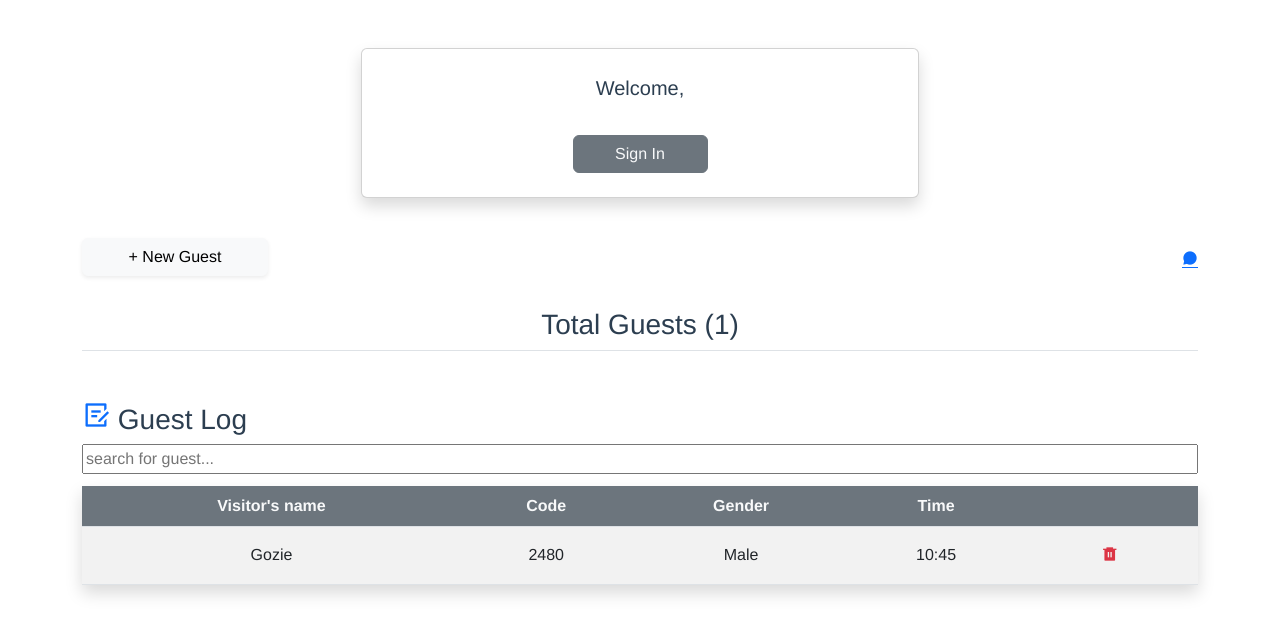
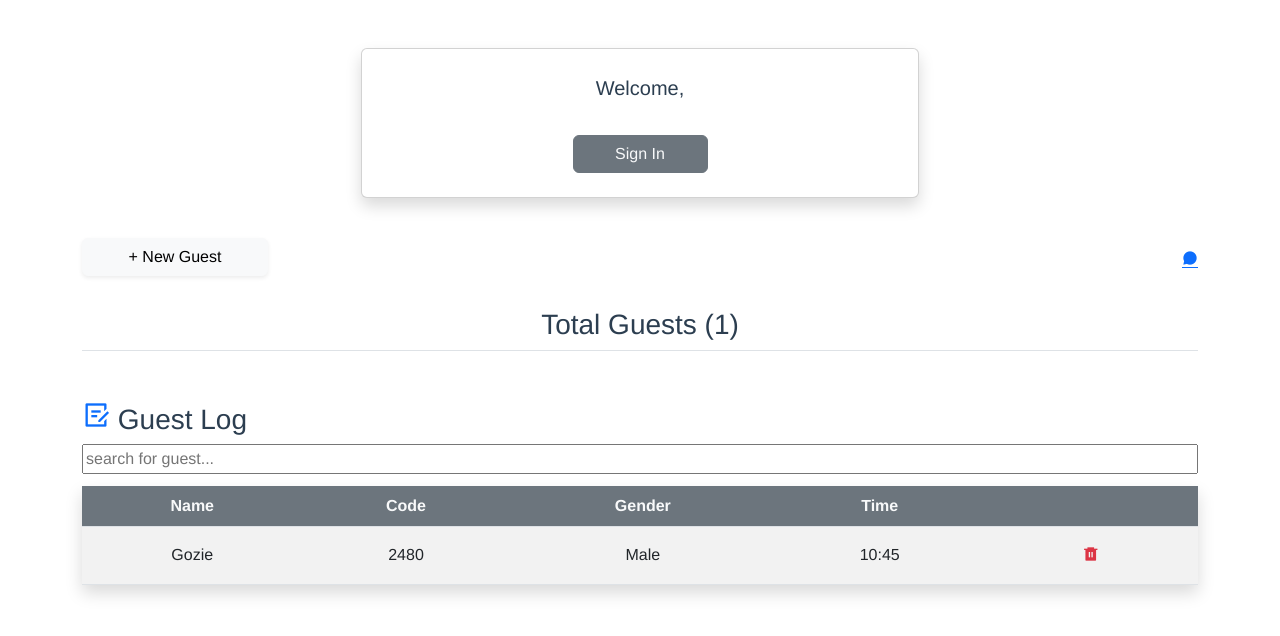
Before and after one commit to GozzAgu/Guest-code-generator, a Vue app: page /home in a window 1280 px wide. Shown: the top 636 px of the page. Built offline with nearby package versions, Linux system fonts and the light colour scheme; no server answers.

Commit message:
fix: changed visitors name to name

```diff
--- a/src/views/HomePage.vue
+++ b/src/views/HomePage.vue
@@ -37,7 +37,7 @@
                 <thead class="bg-secondary text-light">
                     <tr>
                     <!-- <th scope="col">Status</th> -->
-                    <th scope="col">Visitor's name</th>
+                    <th scope="col">Name</th>
                     <th scope="col">Code</th>
                     <th scope="col">Gender</th>
                     <th scope="col">Time</th>
```
